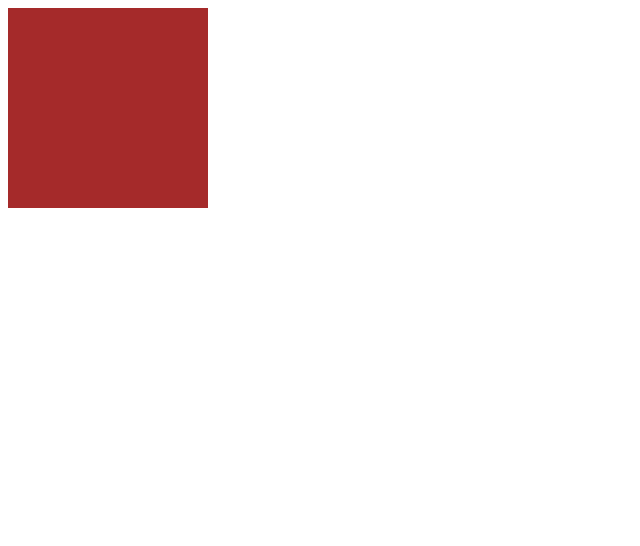
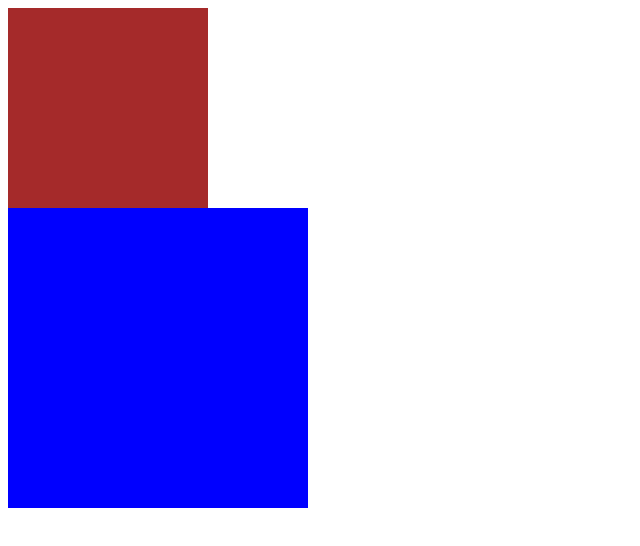
Before and after one commit to ly202009/Website3, a website: page new.html in a window 1280 px wide. Shown: the whole page, without its empty margins (0-640 px from the left). Drawn offline with nearby package versions, Linux system fonts and the light colour scheme.

Commit message:
v_2020-09-19:19:19:10.43

```diff
--- a/new.html
+++ b/new.html
@@ -13,7 +13,7 @@
     <script>
         var div1dom = document.createElement('div')
         document.body.append(div1dom)
-        div1dom.setAttribute('class', 'div1')
+        div1dom.setAttribute('class', 'classdiv1')
         div1dom.style.width = '200px'
         div1dom.style.height = '200px'
         div1dom.style.backgroundColor = 'brown'
@@ -21,12 +21,33 @@
 
         // create div2 using jquery syntax
         $('body').append('<div/>')
-        var div2jqobjs = $('body').find('div')
-        console.log(div2jqobjs)
-        // var div2dom =  div2jqobj[1]
+        var divsjqobj = $('body').find('div')
+        // console.log(divsjqobj)
+        var div2dom = divsjqobj[1]
+        // console.log(div2dom)
+        var div2jqobj = $(div2dom)
+        console.log(div2jqobj)
+        // var div2dom = div2jqobjs[1]
+        // div2jqobj.attr('class', 'classdiv2')
+        div2jqobj.attr({
+            'class': 'classdiv2',
+            'name' : 'thediv2',
+            'id': 'divb'
+        })
+        // div1dom.style.width = '200px'
+        // div1dom.style.height = '200px'
+        // div1dom.style.backgroundColor = 'brown'
+        div2jqobj.css({
+            'width': '300px',
+            'height': '300px',
+            'background-color':'blue'
+        })
 
+        div2jqobj.click()
 
-        // console.log(div2dom)
+        function clicked(){
+            console.log('clicked')
+        }
 
     </script>
 
```
